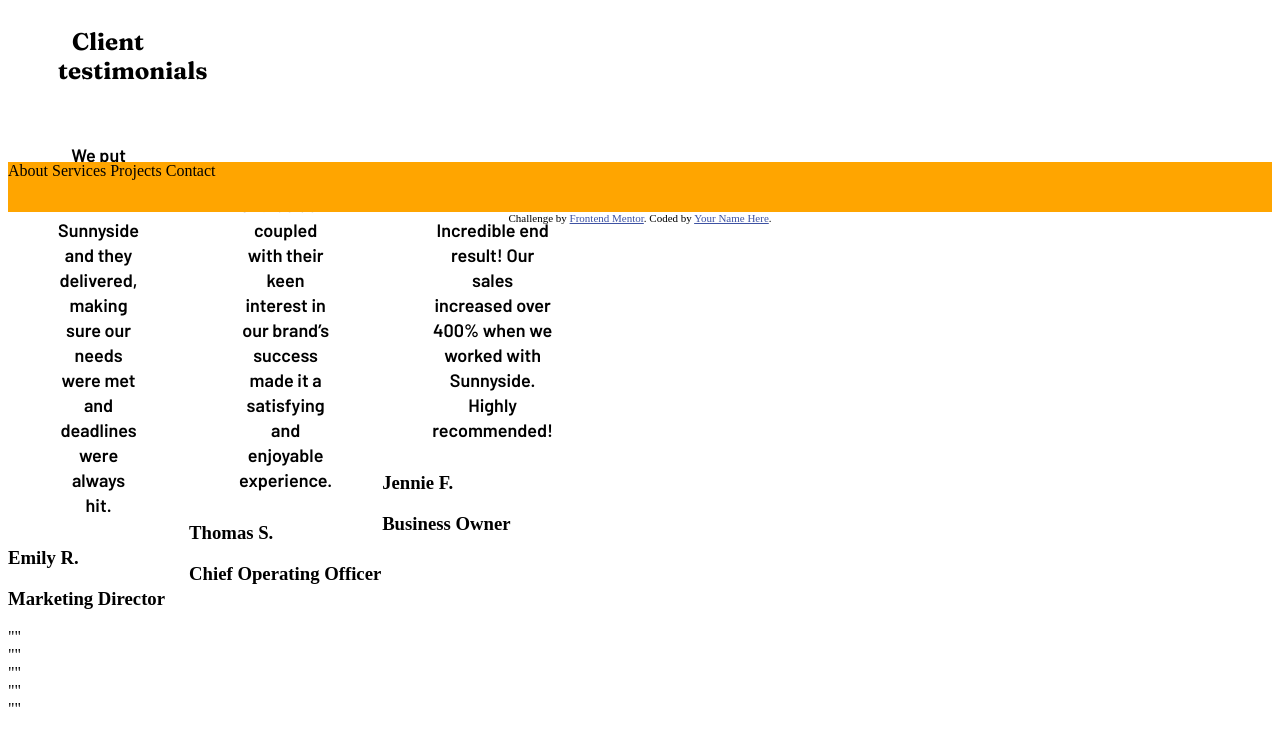
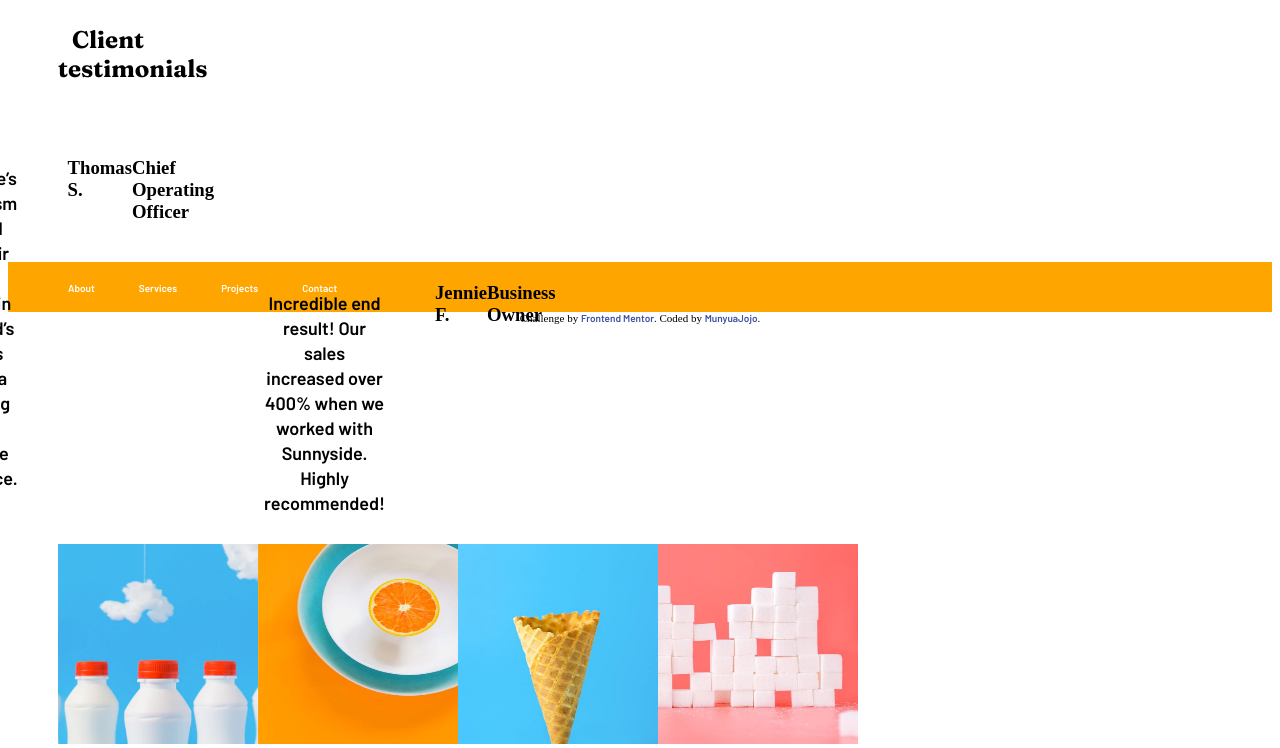
Before and after one commit to munyuajojo/sunnyside-agency-landing-page-main, a plain HTML site: page index.html in a window 1280 px wide. Shown: the part 1021-1769 px from the top of the page. Before the commit the page ends 1739 px from the top, so only its background shows below. Drawn offline with Linux system fonts and the light colour scheme.

Commit message:
Made edits

```diff
--- a/img.css
+++ b/img.css
@@ -21,7 +21,7 @@
 @media only screen and (min-width: 400px) {
     header {
         background-image: url(./images/desktop/image-header.jpg);
-        background-size: 2000px 50%;
+        background-size: 50% 50%;
       }
 
           img[src="./images/desktop/image-transform.jpg"]{
--- a/index.html
+++ b/index.html
@@ -44,11 +44,16 @@
   <p>Git test</p>
   <div class="container">
     <div class="header">
+      <div class="nav-div">
         <nav class="nav-header">
-    <li>About</li>
-    Services
-    Projects
-    Contact
+          <ul class="nav-hlinks">
+            <li> <a href="#">About</a> </li>
+            <li> <a href="#">Services</a> </li>
+            <li> <a href="#">Projects</a> </li>
+            <li> <a href="#">Contact</a> </li>
+          </ul>
+      </div>
+
       </nav>
       <h1 class="header-h1">We are creatives</h1>
     </div>
@@ -99,11 +104,13 @@
             <h2>Client testimonials</h2>
           </div>
             <div class="testimonials">
+              <div class="testimonial-flex">
                 <div class="testimonial1">
                   <p>We put our trust in Sunnyside and they delivered, making sure our needs were met and deadlines were always hit.</p>
                   <h3 class="name">Emily R.</h3>
                     <h3 class="title">Marketing Director</h3>
                 </div>
+
                 <div class="testimonial2">
                   <p>Sunnyside’s enthusiasm coupled with their keen interest in our brand’s success made it a satisfying and enjoyable experience.</p>
                     <h3 class="name">Thomas S.</h3>
@@ -115,27 +122,36 @@
                     <h3 class="name">Jennie F.</h3>
                     <h3 class="title">Business Owner</h3>
                 </div>
+
+
+              </div>
+
             </div>
 
 
         </div>
-      <div>""
-        <div class="img-1">""</div>
-        <div class="img-2">""</div>
-        <div class="img-3">""</div>
-        <div class="img-4">""</div>
+      <div class="bottom-img">
+        <div class="img-1"> <img style="width:200px; height:200px;"src="./images/desktop/image-gallery-milkbottles.jpg" alt="Milk bottles"></div>
+        <div class="img-2"><img src="./images/desktop/image-gallery-orange.jpg" alt="An image of an orange" style="width:200px; height:200px;"></div>
+        <div class="img-3"><img src="./images/desktop/image-gallery-cone.jpg" alt="An icecream cone" style="width:200px; height:200px;"></div>
+        <div class="img-4"><img src="./images/desktop/image-gallery-sugarcubes.jpg" alt="An image of sugarcubes" style="width:200px; height:200px;"></div>
       </div>
 
       </main>
     </div>
 
   <div class="footer">
+    <div class="nav-footer">
       <nav class="nav-footer">
-      About
-    Services
-    Projects
-    Contact
+        <ul class="nav-hlinks">
+          <li> <a href="#">About</a> </li>
+          <li> <a href="#">Services</a> </li>
+          <li> <a href="#">Projects</a> </li>
+          <li> <a href="#">Contact</a> </li>
+        </ul>
       </nav>
+    </div>
+
   </div>
 
   </div>
@@ -147,7 +163,7 @@
 
   <div class="attribution">
     Challenge by <a href="https://www.frontendmentor.io?ref=challenge" target="_blank">Frontend Mentor</a>.
-    Coded by <a href="#">Your Name Here</a>.
+    Coded by <a href="#">MunyuaJojo</a>.
   </div>
 </body>
 </html>
--- a/main.css
+++ b/main.css
@@ -1,5 +1,6 @@
 .main-content{
-    width: 100%;
+    width: 900px;
+    height:fit-content;
 }
 
 
@@ -27,6 +28,7 @@
 .main-standout{
     display:flex;
     align-items: center;
+    justify-content: center;
 }
 
 .main-standout>*{
@@ -67,25 +69,43 @@
 }
 
 
-.testimonials{
+.testimonial-flex{
+    display:flex;
+    flex-direction: row;
+    justify-content: center;
+    align-items: center;
+    position: relative;
+}
+
+
+.testimonial1{
     display: flex;
-    align-items: center;
-    grid-column: 1/-1;
+    align-self: flex-start;
+}
+
+.testimonial2{
+    display: flex;
+    align-self: center;
 
 }
 
-.testimonials>*{
-    flex:1 1 1;
+.testimonial3{
+    display: flex;
+    align-self: flex-end;
+
 }
 
-.testimonial1{
-    align-content: flex-start;
+.bottom-img{
+    display:flex;
+    flex-direction: row;
+    justify-content: center;
+
 }
 
-.testimonial2{
-    align-content: center;
+.nav-div{
+    justify-content: end;
 }
 
-.testimonial1{
-    align-content: flex-end;
+.nav-footer{
+    justify-content: center;
 }
--- a/style.css
+++ b/style.css
@@ -2,16 +2,17 @@
     display: grid;
     grid-gap:1px;
     grid-template-columns: repeat(12, 1fr);
-    grid-template-rows: 200px 900px 50px;
+    grid-template-rows: 200px 1000px 50px;
 }
 
 .header {
     background-image: url(./images/desktop/image-header.jpg);
     background-position: center;
     background-repeat: no-repeat;
-    background-size: 800px 50%;
+    background-size: 50% 50%;
     /** The below script lets the header span across the entire first row, the header will start at the 1st column row and end at the 3rd column line.**/
     grid-column: 1 / -1;
+
 }
 
 .content {
@@ -20,15 +21,6 @@
 
 .footer {
     background-color: orange;
-    /**
-    The below script lets the footer span across the entire first row,
-    the footer will start at the 1st column row and end at the 3rd column line.
-    (just like the header).
-    grid-column: 1 / 3;
-    This is short hand for:
-    grid-column-start: 1;
-    grid-column-end: 3;
-    **/
     grid-column: 1 / -1;
 }
 
@@ -56,3 +48,39 @@ p{
     Font-size: 18px;
     font-family: 'Barlow', sans-serif;
 }
+
+/*Nav*/
+li,a {
+    font-family: 'Barlow', sans-serif;
+    font-weight:300;
+    font-size: 10px;
+    text-decoration: none;
+    color:white;
+}
+
+.nav-div{
+    display: flex;
+    justify-content: space-between;
+    align-items: flex-end;
+    padding:30px 10%;
+}
+
+.nav-hlinks{
+    list-style: none;
+}
+
+.nav-hlinks li {
+    display:inline-block;
+    padding: 0px 20px;
+    color:white;
+
+}
+
+
+.nav-hlinks li a:hover{
+    color:black;
+    background-color: aliceblue;
+    border-radius: 20px;
+    padding:10px;
+    font-weight: 800;
+}
```
Lines whose indentation alone changed are shown as unchanged.
